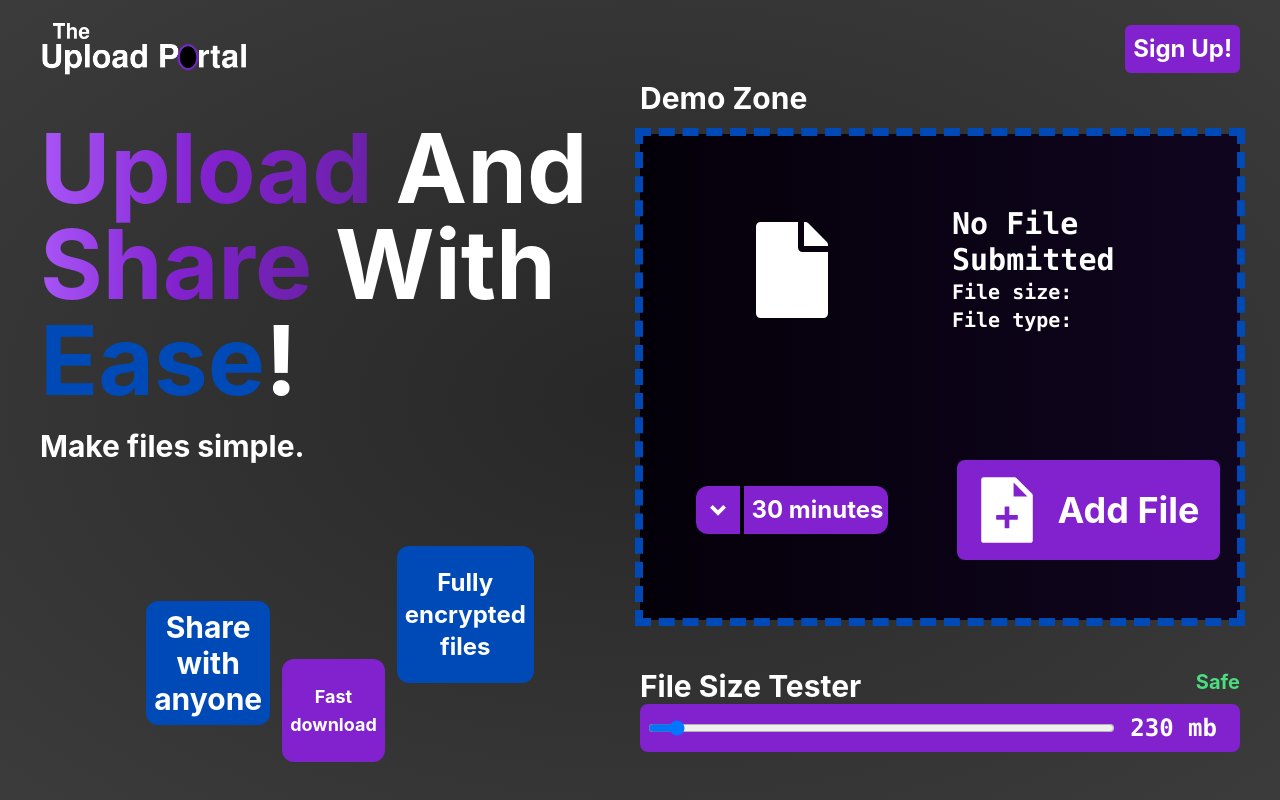
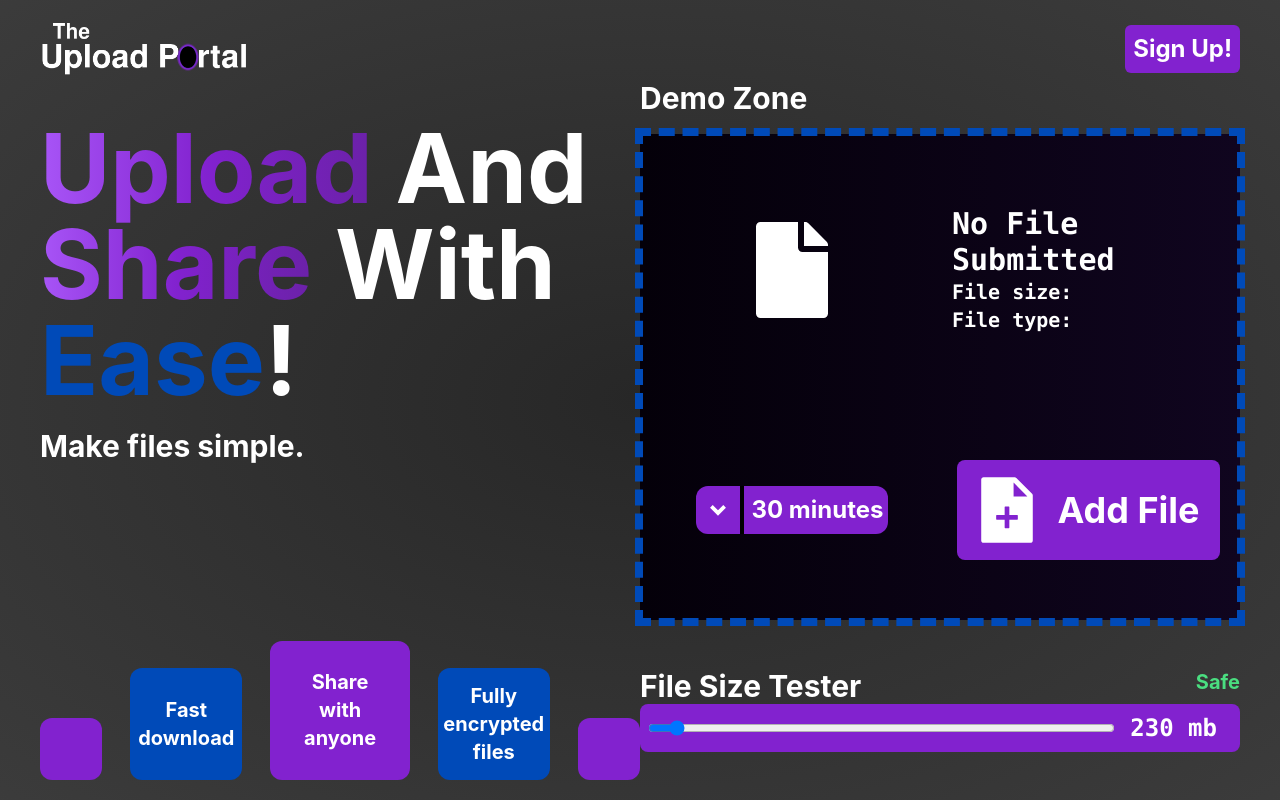
Before and after one commit to Neil925/the-upload-portal, a React (Create React App) app in the folder frontend/: page /signup in a window 1280 px wide. Shown: the top 800 px of the page. Built offline with nearby package versions, Linux system fonts and the light colour scheme.

Commit message:
Front end fixes

```diff
--- a/frontend/src/routes/signup/Signup.jsx
+++ b/frontend/src/routes/signup/Signup.jsx
@@ -45,22 +45,24 @@ export default function Signup() {
             </div>
           </div>
           <DemoUpload />
-          <div className="place-content-center font-bold align-bottom flex gap-3 min-h-fit">
-            <div className="bg-secondary text-lg lg:text-3xl text-center p-2 rounded-xl self-center aspect-square place-items-center w-24 lg:w-fit flex justify-center items-center">
+          <div className="font-bold flex gap-2 justify-center lg:justify-start min-h-fit items-end mb-5 lg:space-x-5">
+            <div className="bg-primary p-2 rounded-xl aspect-square w-16 " />
+            <div className="bg-secondary text-sm lg:text-xl text-center p-2 rounded-xl aspect-square place-items-center w-28 lg:w-fit flex justify-center items-center">
+              <p>
+                Fast<br />download
+              </p>
+            </div>
+            <div className="bg-primary text-sm lg:text-xl text-center p-2 rounded-xl aspect-square flex justify-center items-center w-36">
               <p>
                 Share<br />with<br />anyone
               </p>
             </div>
-            <div className="bg-primary text-lg text-center p-2 rounded-xl self-center mt-24 aspect-square flex justify-center items-center">
-              <p>
-                Fast<br />download
-              </p>
-            </div>
-            <div className="bg-secondary text-2xl text-center p-2 rounded-xl self-center mb-24 aspect-square place-items-center flex justify-center items-center">
+            <div className="bg-secondary text-sm lg:text-xl text-center p-2 rounded-xl aspect-square place-items-center flex justify-center items-center w-28">
               <p>
                 Fully<br />encrypted<br />files
               </p>
             </div>
+            <div className="bg-primary p-2 rounded-xl aspect-square w-16" />
           </div>
         </div>
         <div className="bg-secondary w-full lg:min-h-screen justify-center p-4">
```
